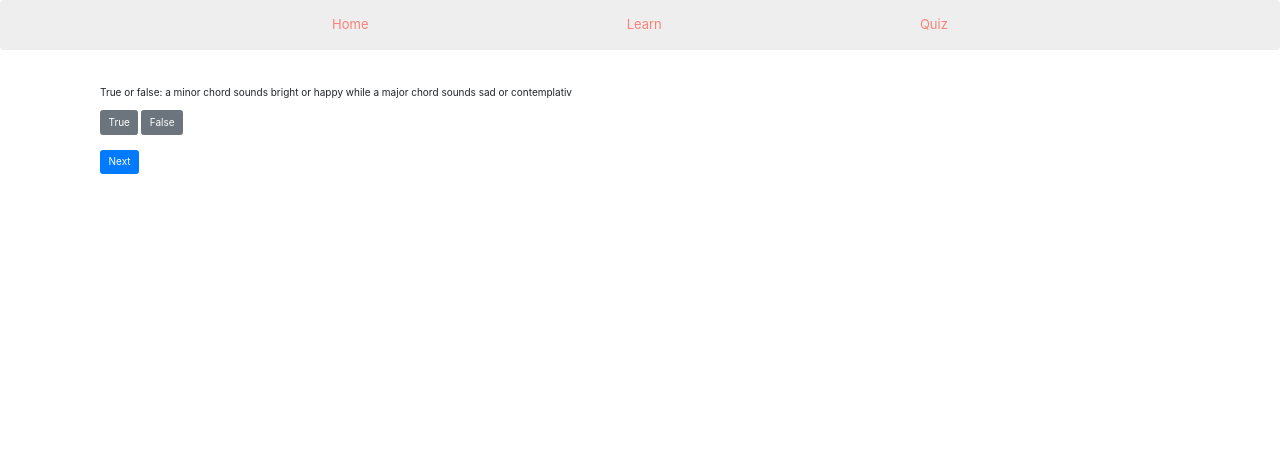
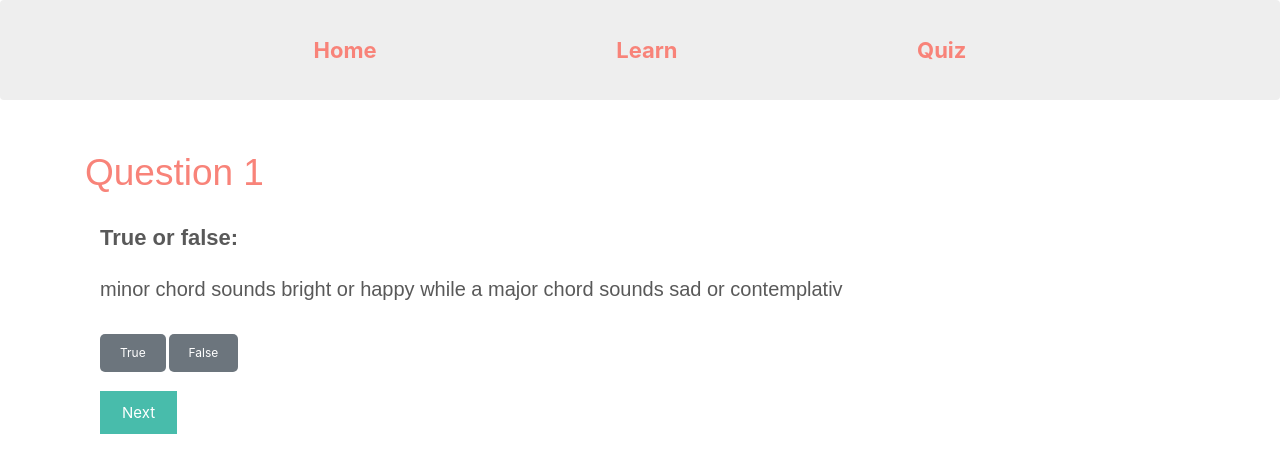
Before and after one commit to cecilia-lim/ui-proj, a Flask app: page /quiz/1/ in a window 1280 px wide. Shown: the top 473 px of the page. Run offline with Flask 3, Linux system fonts and the light colour scheme; some libraries are stand-ins or nearby versions.

Commit message:
updated quiz--need to make dynmic

```diff
--- a/server.py
+++ b/server.py
@@ -67,25 +67,25 @@ def home():
 @app.route('/quiz/<int:question_number>/', methods=['GET', 'POST'])
 def quiz(question_number):
     if request.method == 'POST':
+
         answer = request.form.get('answer', '')
         quiz_answers[question_number] = answer
-        next_question = question_number + 1
-        if next_question > 5:
-            return redirect(url_for('results'))
-        else:
-            return redirect(url_for('quiz', question_number=next_question))
 
-    next_question = question_number + 1 if question_number < 5 else None
-    return render_template(f'quiz-q{question_number}.html', next_question=next_question)
+    next_question = question_number + 1
+    if next_question > 6:
+        return redirect(url_for('quiz_results'))
+    else:
+        return render_template(f'quiz-q{question_number}.html', next_question=next_question)
+
+@app.route('/quiz/results')
+def quiz_results():
+
+    return render_template('results.html', quiz_answers=quiz_answers)
 
 @app.route('/quiz')
 def quiz_start():
     return redirect(url_for('quiz', question_number=1))
 
-@app.route('/quiz/results')
-def results():
-
-    return f"Quiz answers: {quiz_answers}"
 
 if __name__ == '__main__':
     app.run(debug=True)
--- a/static/main.css
+++ b/static/main.css
@@ -113,3 +113,65 @@
     background-color: #f88379ff;
     color: white;
 }
+
+.dropzone {
+    border: 2px dashed #ccc;
+    min-height: 200px;
+    display: flex;
+    align-items: center;
+    justify-content: center;
+    padding: 10px;
+    margin-top: 20px;
+    background-color: #f0f0f0;
+    font-size: 1.5rem;
+    position: relative;
+    overflow: hidden;
+}
+
+.draggable {
+    width: 80%;
+    height: auto;
+}
+
+.draggable img {
+    width: 100%;
+    height: auto;
+    transition: transform 0.3s;
+}
+
+.draggable.dragging img {
+    transform: scale(0.7);
+}
+
+.quiz-text {
+    font-size: 20px;
+    font-family: Arial;
+    color: #595959ff;
+    padding-top: 20px;
+    padding-bottom: 20px;
+
+}
+
+.quiz-text-TF {
+    font-size: 22px;
+    font-family: Arial;
+    color: #595959ff;
+    font-weight: bold;
+
+}
+
+.btn-secondary {
+    padding: 10px 20px;
+    font-size: 1.2rem;
+    background-color: #6c757d;
+    color: white;
+    border-radius: 5px;
+    border: none;
+    transition: background-color 0.3s, transform 0.2s;
+}
+
+.btn-secondary:hover {
+    background-color: #5a6268;
+    transform: scale(1.1);
+    cursor: pointer;
+}
--- a/static/quiz.js
+++ b/static/quiz.js
@@ -1,49 +1,92 @@
-$(document).ready(function(){
+$(document).ready(function() {
+    $(".start-btn").mousedown(function() {
+        $(this).addClass("start-btn-mousedown");
+    });
 
-  $(".start-btn").mousedown(function () {
-    $(this).addClass("start-btn-mousedown")
-  })
+    $(".next-btn").mousedown(function() {
+        $(this).addClass("next-btn-mousedown");
+    });
 
-  $(".next-btn").mousedown(function () {
-    $(this).addClass("next-btn-mousedown")
-  })
-
-  $(".back-btn").mousedown(function () {
-    $(this).addClass("back-btn-mousedown")
-  })
-
-
-})
-
+    $(".back-btn").mousedown(function() {
+        $(this).addClass("back-btn-mousedown");
+    });
+});
 
 document.addEventListener('DOMContentLoaded', (event) => {
     const buttons = document.querySelectorAll('.answers button');
     const resultDiv = document.getElementById('result');
+    const startTime = Date.now();
+    let correctAnswers = 0;
 
     buttons.forEach(button => {
         button.addEventListener('click', function() {
+            if (this.classList.contains('answered')) return;
             const isCorrect = this.getAttribute('data-correct') === 'true';
-      console.log('Clicked button:', this.id, 'isCorrect:', isCorrect); // This will log the result
-      setResult(button, isCorrect);
+            if (isCorrect) correctAnswers++;
+            setResult(this, isCorrect);
+            this.classList.add('answered');
+            disableButtons(this.parentNode); // Disable all buttons in this question group
         });
     });
 
+    const draggables = document.querySelectorAll('.draggable');
+    const dropzones = document.querySelectorAll('.dropzone');
 
-  buttons.forEach(button => {
-    button.addEventListener('click', function() {
-      const isCorrect = this.getAttribute('data-correct') === 'true';
-      setResult(button, isCorrect);
+    draggables.forEach(draggable => {
+        draggable.addEventListener('dragstart', () => {
+            if (draggable.classList.contains('answered')) return;
+            draggable.classList.add('dragging');
+        });
+
+        draggable.addEventListener('dragend', () => {
+            draggable.classList.remove('dragging');
+            draggable.classList.add('answered');
+            checkCompletion();
         });
     });
 
-  function setResult(selectedButton, isCorrect) {
-    buttons.forEach(btn => {
-      btn.classList.remove('btn-success', 'btn-danger');
+    dropzones.forEach(dropzone => {
+        dropzone.addEventListener('dragover', e => {
+            e.preventDefault();
+            const draggable = document.querySelector('.dragging');
+            if (!draggable.classList.contains('answered')) {
+                dropzone.appendChild(draggable);
+            }
+        });
     });
 
-    selectedButton.classList.add(isCorrect ? 'btn-success' : 'btn-danger');
+    function disableButtons(buttonGroup) {
+        buttonGroup.querySelectorAll('button').forEach(button => {
+            button.disabled = true;
+        });
+    }
+
+    function checkCompletion() {
+        const allPlaced = [...dropzones].every(dropzone => dropzone.querySelector('.draggable.answered'));
+        if (allPlaced) {
+            evaluateCorrectness();
+            calculateResults();
+        }
+    }
+
+    function setResult(element, isCorrect) {
+        element.classList.add(isCorrect ? 'btn-success' : 'btn-danger');
         resultDiv.textContent = isCorrect ? 'Correct' : 'Incorrect';
         resultDiv.style.display = 'block';
         resultDiv.className = 'result alert ' + (isCorrect ? 'alert-success' : 'alert-danger');
     }
+
+    function evaluateCorrectness() {
+        dropzones.forEach(dropzone => {
+            const isCorrect = dropzone.querySelector('.draggable').getAttribute('data-chord') === dropzone.getAttribute('data-chord');
+            dropzone.style.backgroundColor = isCorrect ? '#90ee90' : '#ffcccb';
+            if (isCorrect) correctAnswers++;
         });
+    }
+
+    function calculateResults() {
+        const endTime = Date.now();
+        const timeTaken = Math.floor((endTime - startTime) / 60000); // Time in minutes
+        resultDiv.textContent += ` You got a score of ${correctAnswers} / 5! It took you ${timeTaken} minutes.`;
+    }
+});
--- a/templates/layout.html
+++ b/templates/layout.html
@@ -18,12 +18,13 @@
 
 <style>
   .navbar-custom{
-    height: 50px;
+    height: 100px;
     background-color: #eeeeeeff;
     padding-top: 25px;
   }
   .navbar{
-    font-size: 13px;
+    font-size: 22px;
+    font-weight: bold;
   }
 
 </style>
--- a/templates/quiz-q1.html
+++ b/templates/quiz-q1.html
@@ -2,19 +2,24 @@
 
 {% block content %}
 <div class="container my-4">
-    <div class="question">
-        <p>True or false: a minor chord sounds bright or happy while a major chord sounds sad or contemplativ</p>
+    <div class="row" id="lesson_title">
+        <b>Question 1</b>
+      </div>
+    <div class="quiz-text-TF">
+        True or false: </div> <div class= "quiz-text">minor chord sounds bright or happy while a major chord sounds sad or contemplativ</p>
     </div>
     <div class="answers">
         <button id="true" class="btn btn-secondary" data-correct="false">True</button>
         <button id="false" class="btn btn-secondary" data-correct="true">False</button>
     </div>
     <div id="result" class="result" style="display:none;"></div>
+
     <!-- Dynamically create Next button -->
     {% if next_question %}
     <br>
+    <br>
     <div class="navigation">
-        <a href="{{ url_for('quiz', question_number=next_question) }}" class="btn btn-primary">Next</a>
+        <a href="{{ url_for('quiz', question_number=next_question) }}" class="next-btn">Next</a>
     </div>
     {% endif %}
 </div>
```
Also changed, not shown: templates/quiz-q2.html (+7 -3 lines), templates/quiz-q3.html (+8 -3 lines), templates/quiz-q4.html (+25 -8 lines), templates/quiz-q5.html (+10 -8 lines), templates/results.html (+6 -1 lines). Lines whose indentation alone changed are shown as unchanged.
